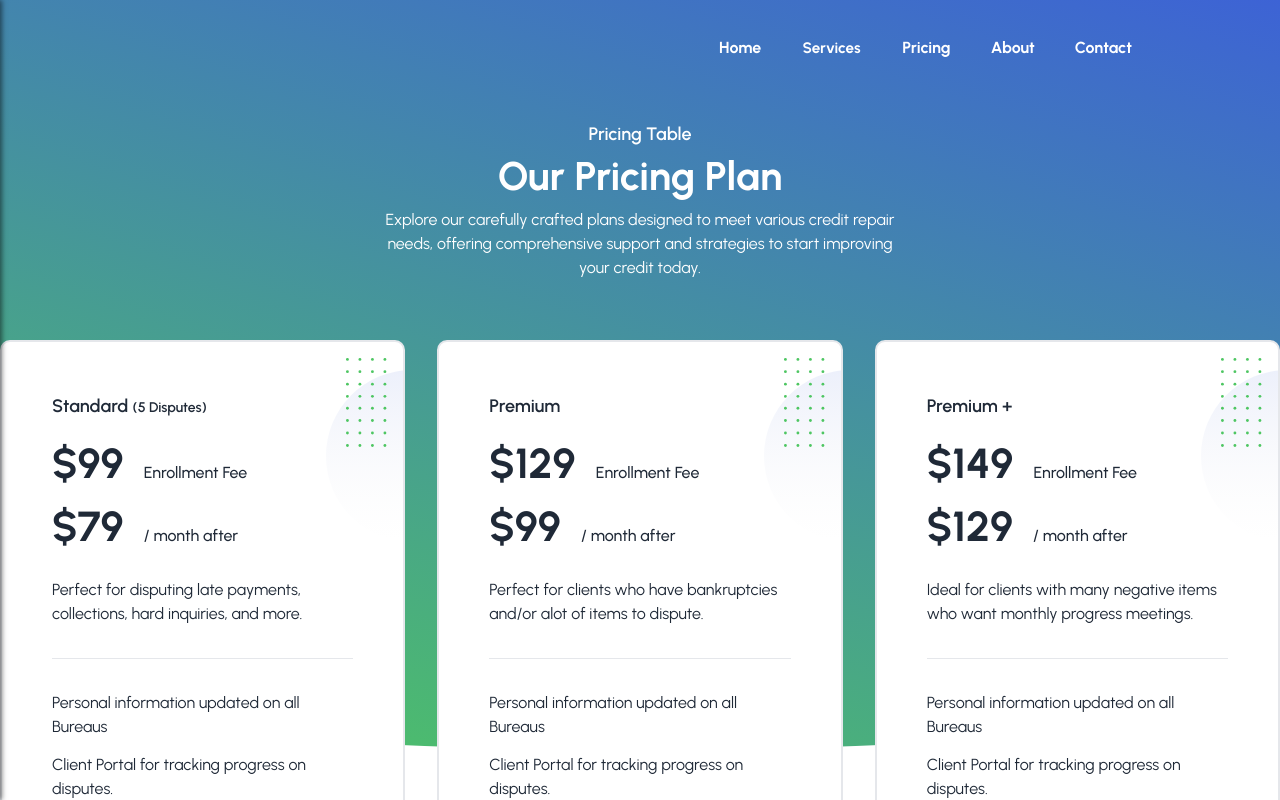
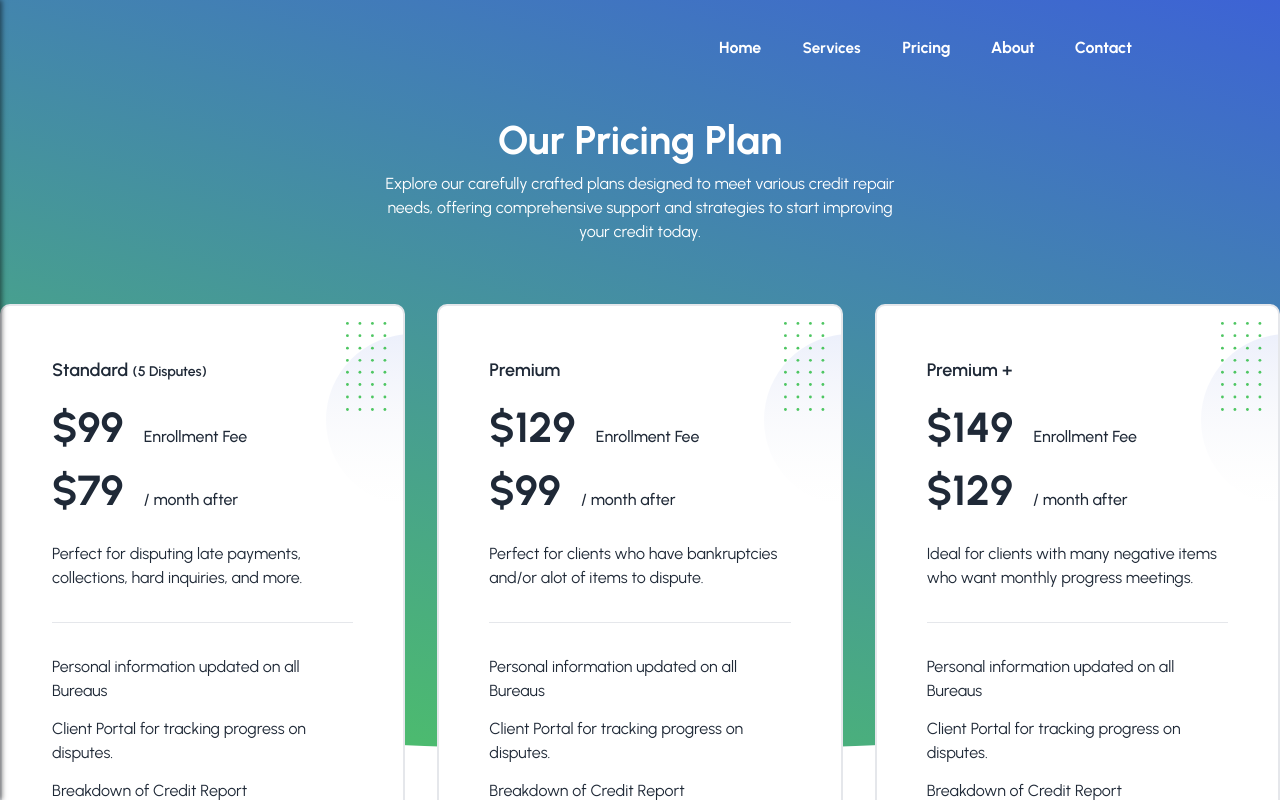
Before and after one commit to ajmeier29/meier-credit-repair, a Next.js app: page /Pricing in a window 1280 px wide. Shown: the top 800 px of the page. Built offline with nearby package versions, Linux system fonts and the light colour scheme; no server answers.

Commit message:
Remove Pricing table

```diff
--- a/src/app/Pricing/page.tsx
+++ b/src/app/Pricing/page.tsx
@@ -20,9 +20,6 @@ export default async function Page() {
                             <div className="-mx-4 flex flex-wrap">
                                 <div className="w-full px-4">
                                     <div className="mx-auto mb-6 md:mb-[60px] max-w-[510px] text-center">
-                                        <span className="mb-2 block text-lg font-semibold text-white">
-                                            Pricing Table
-                                        </span>
                                         <h2
                                             className="mb-3 text-white text-3xl leading-[1.208] font-bold text-dark sm:text-4xl md:text-[40px]"
                                         >
```
